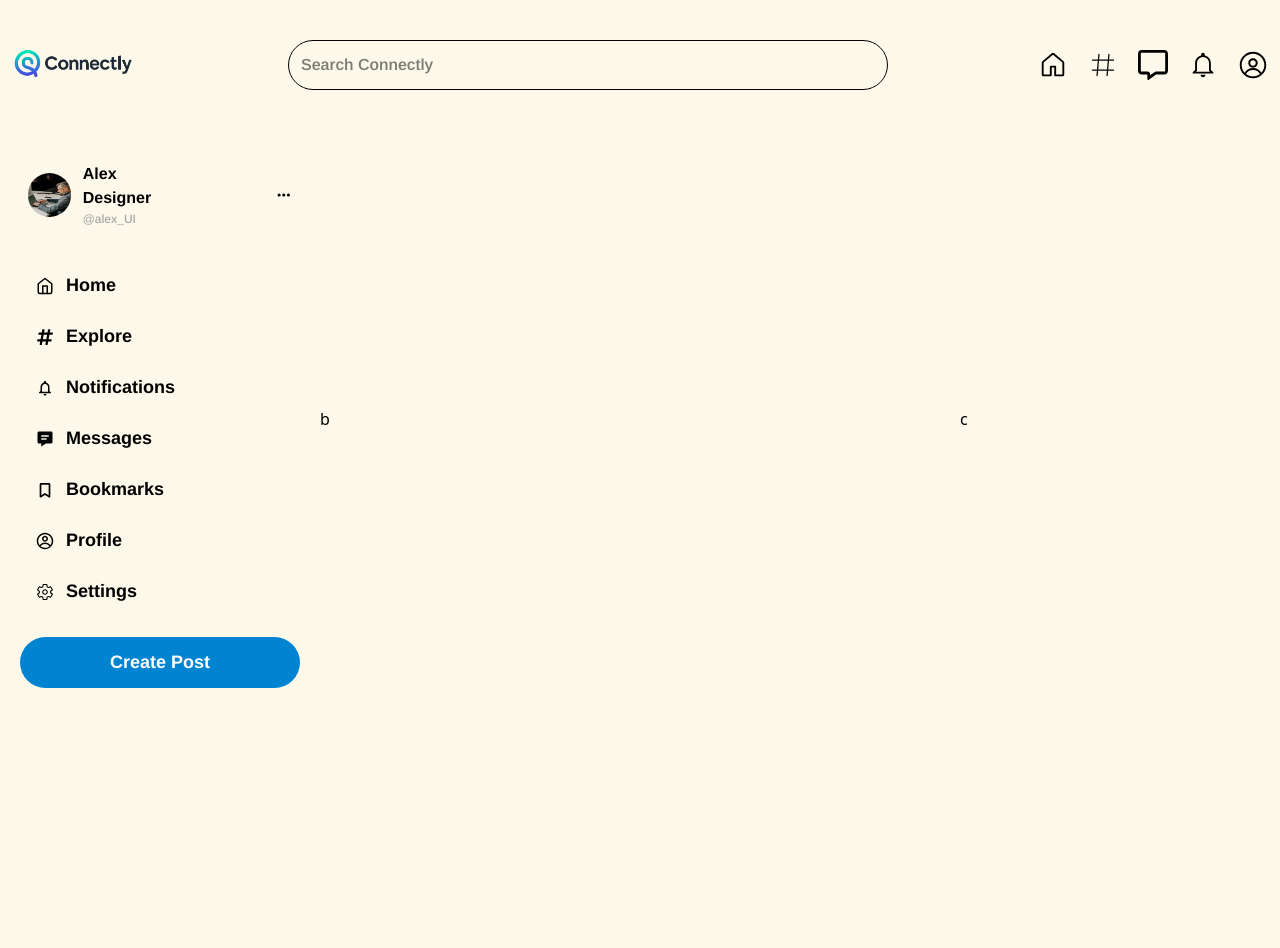
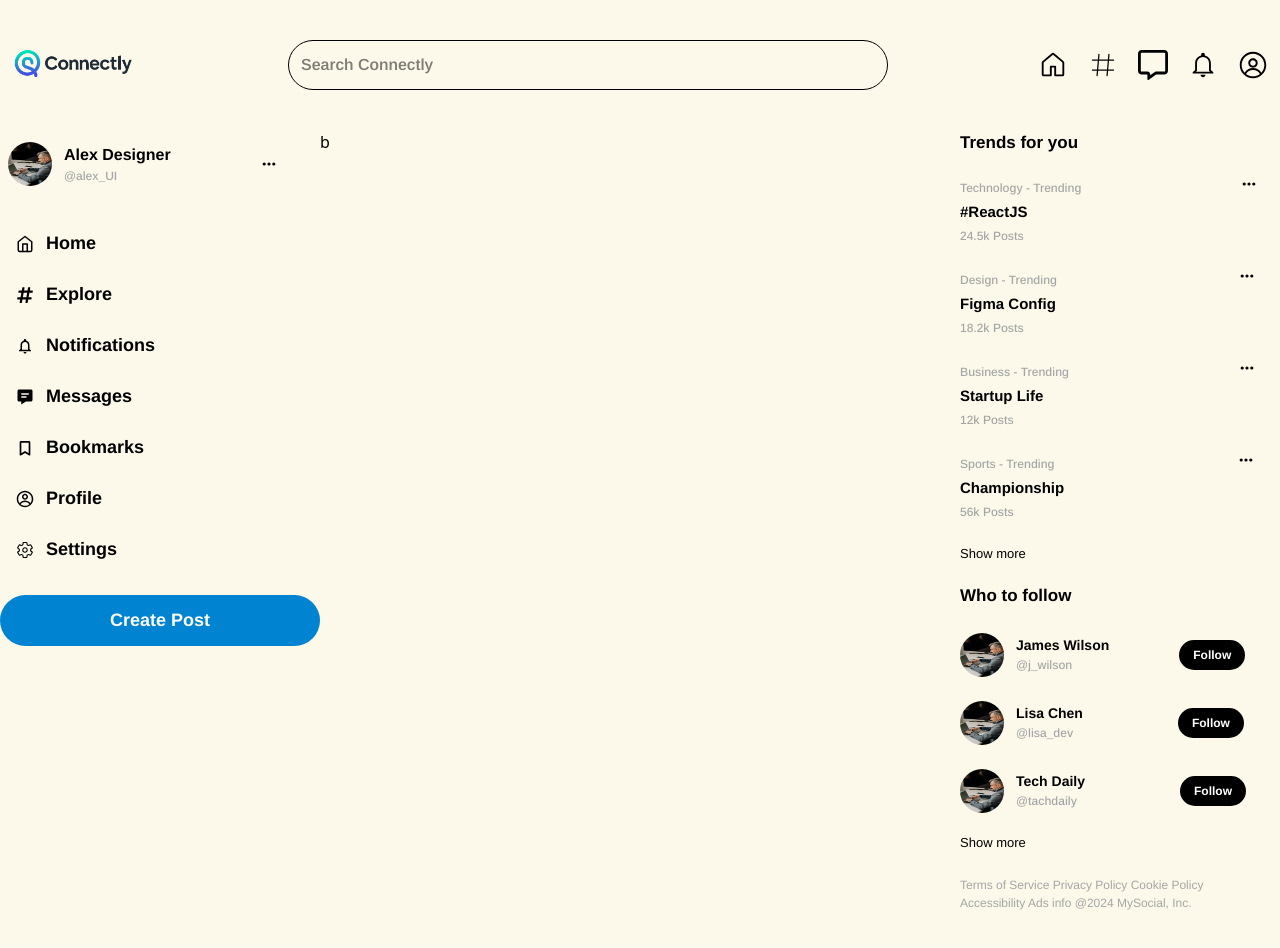
Before and after one commit to hubertDgomes/Connectly, a React (Vite) app: page /app in a window 1280 px wide. Shown: the top 948 px of the page. Before the commit the page ends 800 px from the top, so only its background shows below. Built offline with nearby package versions, Linux system fonts and the light colour scheme.

Commit message:
right part add korsi

```diff
--- a/src/components/pages/Home.jsx
+++ b/src/components/pages/Home.jsx
@@ -1,21 +1,21 @@
+import { BiSolidMessageDetail } from "react-icons/bi";
+import { CgProfile } from "react-icons/cg";
+import { FaHashtag } from "react-icons/fa";
+import { FiHome } from "react-icons/fi";
 import { HiDotsHorizontal } from "react-icons/hi";
+import { IoSettingsOutline } from "react-icons/io5";
+import { MdOutlineNotifications } from "react-icons/md";
+import { PiBookmarkSimpleBold } from "react-icons/pi";
 import Container from "../Container";
 import Images from "../Images";
-import { FiHome } from "react-icons/fi";
-import { FaHashtag } from "react-icons/fa";
-import { MdOutlineNotifications } from "react-icons/md";
-import { BiSolidMessageDetail } from "react-icons/bi";
-import { PiBookmarkSimpleBold } from "react-icons/pi";
-import { CgProfile } from "react-icons/cg";
-import { IoSettingsOutline } from "react-icons/io5";
 
 const Home = () => {
   return (
     <>
       <section>
         <Container>
-          <div className=" w-full flex justify-between items-center">
-            <div className="w-[25%] p-5">
+          <div className=" w-full flex justify-between ">
+            <div className="w-[25%]">
               <div className="w-full py-3 px-2 rounded-full hover:border-gray-300 hover:border hover:cursor-pointer hover:bg-[#eae8e0] hover:shadow-md ">
                 <div className="w-full flex items-center">
                   <Images
@@ -53,7 +53,7 @@ const Home = () => {
                   <span>Bookmarks</span>
                 </button>
                 <button className="w-full py-3 px-4 rounded-[10px] hover:border-gray-200 hover:cursor-pointer hover:bg-[#e0eae9] flex items-center gap-3 font-Arimo font-bold text-[18px] hover:text-sky-600">
-                 <CgProfile />
+                  <CgProfile />
                   <span>Profile</span>
                 </button>
                 <button className="w-full py-3 px-4 rounded-[10px] hover:border-gray-200 hover:cursor-pointer hover:bg-[#e0eae9] flex items-center gap-3 font-Arimo font-bold text-[18px] hover:text-sky-600">
@@ -66,16 +66,120 @@ const Home = () => {
               </div>
             </div>
 
-
-
-
-
-
-
-
             {/* ############ */}
             <div className="w-[50%]">b</div>
-            <div className="w-[25%]">c</div>
+            {/* ############ */}
+
+            <div className="w-[25%] pb-20">
+              <div className="w-full">
+                <h3 className="text-[17px] font-Arimo font-extrabold">
+                  Trends for you
+                </h3>
+                <div className="w-full flex  mt-5">
+                  <div className=" font-Arimo leading-6">
+                    <h5 className="text-[12px] font-medium text-[#a4a5a6] ">
+                      Technology - Trending
+                    </h5>
+                    <h3 className="text-[15px] font-bold hover:text-[#00A6F4]">#ReactJS</h3>
+                    <h5 className="text-[12px] font-medium text-[#a4a5a6] ">
+                      24.5k Posts
+                    </h5>
+                  </div>
+                  <HiDotsHorizontal className=" ml-[160px]" />
+                </div>
+                <div className="w-full flex  mt-5">
+                  <div className=" font-Arimo leading-6">
+                    <h5 className="text-[12px] font-medium text-[#a4a5a6] ">
+                      Design - Trending
+                    </h5>
+                    <h3 className="text-[15px] font-bold hover:text-[#00A6F4]">Figma Config</h3>
+                    <h5 className="text-[12px] font-medium text-[#a4a5a6] ">
+                      18.2k Posts
+                    </h5>
+                  </div>
+                  <HiDotsHorizontal className=" ml-[182px]" />
+                </div>
+                <div className="w-full flex  mt-5">
+                  <div className=" font-Arimo leading-6">
+                    <h5 className="text-[12px] font-medium text-[#a4a5a6] ">
+                      Business - Trending
+                    </h5>
+                    <h3 className="text-[15px] font-bold hover:text-[#00A6F4]">Startup Life</h3>
+                    <h5 className="text-[12px] font-medium text-[#a4a5a6] ">
+                      12k Posts
+                    </h5>
+                  </div>
+                  <HiDotsHorizontal className=" ml-[170px]" />
+                </div>
+                <div className="w-full flex  mt-5">
+                  <div className=" font-Arimo leading-6">
+                    <h5 className="text-[12px] font-medium text-[#a4a5a6] ">
+                      Sports - Trending
+                    </h5>
+                    <h3 className="text-[15px] font-bold hover:text-[#00A6F4]">Championship</h3>
+                    <h5 className="text-[12px] font-medium text-[#a4a5a6] ">
+                      56k Posts
+                    </h5>
+                  </div>
+                  <HiDotsHorizontal className=" ml-[174px]" />
+                </div>
+                <h6 className="hover:text-[#00A6F4] font-Arimo text-[13px] mt-5 ">
+                  Show more
+                </h6>
+              </div>
+              <h3 className="text-[17px] font-Arimo font-extrabold mt-5">
+                Who to follow
+              </h3>
+              <div className="w-full flex items-center mt-6">
+                <Images
+                  src={"/src/assets/person.jpg"}
+                  className={"w-11 h-11 rounded-full"}
+                />
+                <div className="ml-3 font-Arimo">
+                  <h3 className="text-[14px] font-bold hover:text-[#00A6F4]">James Wilson</h3>
+                  <h5 className="text-[12px] font-medium text-[#a4a5a6] ">
+                    @j_wilson
+                  </h5>
+                </div>
+                <button className="ml-[70px] bg-black hover:bg-sky-500 text-white font-Arimo font-bold text-[12px] py-1.5 px-3.5 rounded-full hover:cursor-pointer">
+                  Follow
+                </button>
+              </div>
+              <div className="w-full flex items-center mt-6">
+                <Images
+                  src={"/src/assets/person.jpg"}
+                  className={"w-11 h-11 rounded-full"}
+                />
+                <div className="ml-3 font-Arimo">
+                  <h3 className="text-[14px] font-bold hover:text-[#00A6F4]">Lisa Chen</h3>
+                  <h5 className="text-[12px] font-medium text-[#a4a5a6] ">
+                    @lisa_dev
+                  </h5>
+                </div>
+                <button className="ml-[95px] bg-black hover:bg-sky-500 text-white font-Arimo font-bold text-[12px] py-1.5 px-3.5 rounded-full hover:cursor-pointer">
+                  Follow
+                </button>
+              </div>
+              <div className="w-full flex items-center mt-6">
+                <Images
+                  src={"/src/assets/person.jpg"}
+                  className={"w-11 h-11 rounded-full"}
+                />
+                <div className="ml-3 font-Arimo">
+                  <h3 className="text-[14px] font-bold hover:text-[#00A6F4]">Tech Daily</h3>
+                  <h5 className="text-[12px] font-medium text-[#a4a5a6] ">
+                    @tachdaily
+                  </h5>
+                </div>
+                <button className="ml-[95px] bg-black hover:bg-sky-500 text-white font-Arimo font-bold text-[12px] py-1.5 px-3.5 rounded-full hover:cursor-pointer">
+                  Follow
+                </button>
+              </div>
+                <h6 className="hover:text-[#00A6F4] font-Arimo text-[13px] mt-5 ">
+                  Show more
+                </h6>
+                <p className="mt-6 text-[12px] pr-7.5 font-Arimo text-[#a4a5a6] ">Terms of Service Privacy Policy Cookie Policy Accessibility Ads info @2024 MySocial, Inc. </p>
+            </div>
           </div>
         </Container>
       </section>
```
